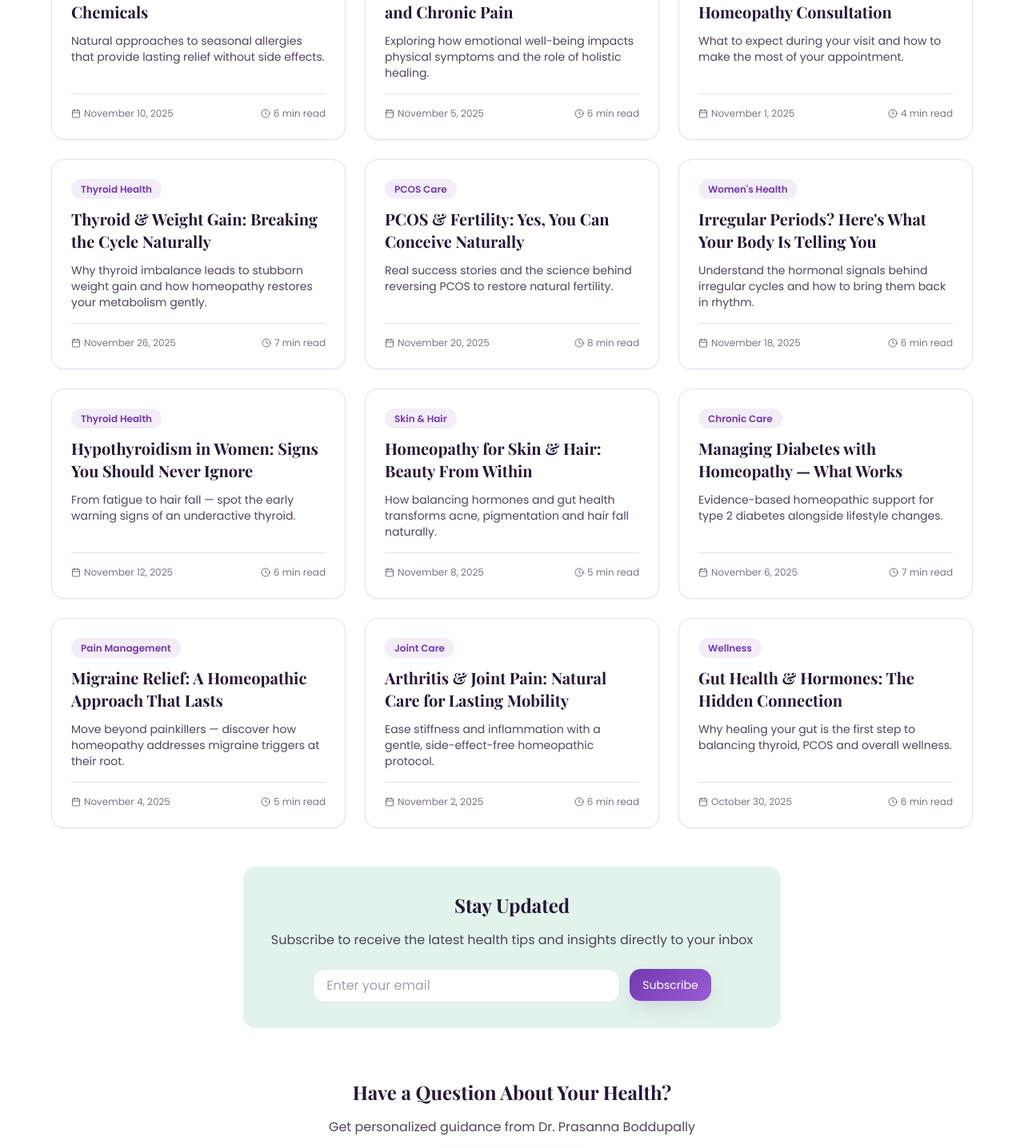
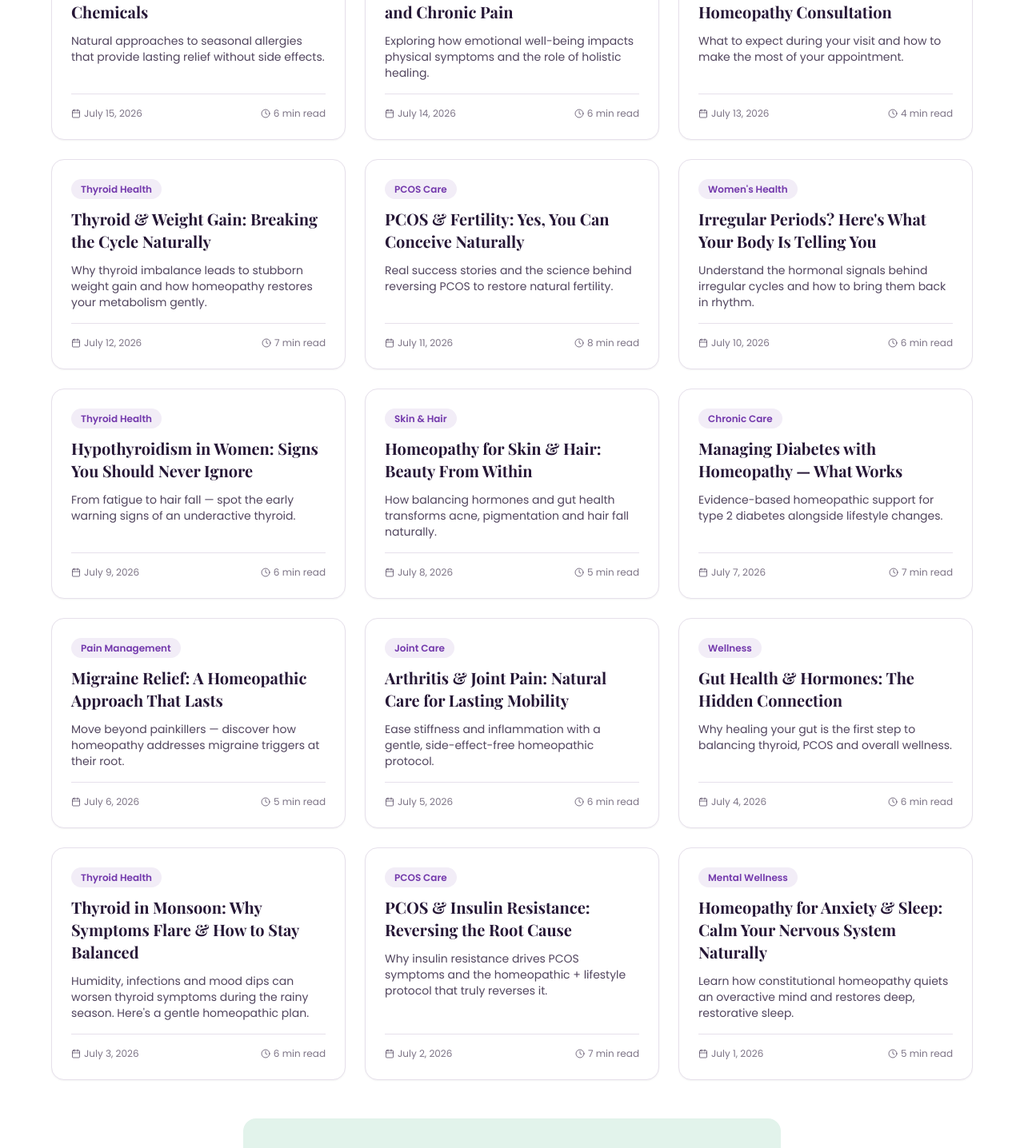
Before and after one commit to growbeyyond/sanjiva-content-kit, a React (Vite) app: page /blog in a window 1280 px wide. Shown: the part 820-2256 px from the top of the page at 80% size. Built offline with nearby package versions, Linux system fonts and the light colour scheme.

Commit message:
Changes
Co-authored-by: growbeyyond <201208131+growbeyyond@users.noreply.github.com>

```diff
--- a/src/pages/Blog.tsx
+++ b/src/pages/Blog.tsx
@@ -57,7 +57,7 @@ const Blog = () => {
     {
       title: "Is Homeopathy Really Slow? The Truth You Should Know",
       excerpt: "Debunking the most common myth about homeopathic treatment and understanding realistic healing timelines.",
-      date: "November 28, 2025",
+      date: "July 18, 2026",
       readTime: "5 min read",
       category: "Myths & Facts",
       slug: "is-homeopathy-slow-truth"
@@ -65,7 +65,7 @@ const Blog = () => {
     {
       title: "Foods That Help Balance Your Thyroid Naturally",
       excerpt: "Simple dietary changes that support thyroid function and complement homeopathic treatment.",
-      date: "November 22, 2025",
+      date: "July 17, 2026",
       readTime: "7 min read",
       category: "Thyroid Health",
       slug: "foods-balance-thyroid-naturally"
@@ -73,7 +73,7 @@ const Blog = () => {
     {
       title: "Understanding PCOD — A Homeopath's Perspective",
       excerpt: "What causes PCOD and how homeopathy addresses the root hormonal imbalances effectively.",
-      date: "November 15, 2025",
+      date: "July 16, 2026",
       readTime: "8 min read",
       category: "PCOS Care",
       slug: "understanding-pcod-homeopathy"
@@ -81,7 +81,7 @@ const Blog = () => {
     {
       title: "How to Manage Allergies Without Chemicals",
       excerpt: "Natural approaches to seasonal allergies that provide lasting relief without side effects.",
-      date: "November 10, 2025",
+      date: "July 15, 2026",
       readTime: "6 min read",
       category: "Respiratory Health",
       slug: "manage-allergies-naturally"
@@ -89,7 +89,7 @@ const Blog = () => {
     {
       title: "The Connection Between Stress and Chronic Pain",
       excerpt: "Exploring how emotional well-being impacts physical symptoms and the role of holistic healing.",
-      date: "November 5, 2025",
+      date: "July 14, 2026",
       readTime: "6 min read",
       category: "Pain Management",
       slug: "stress-chronic-pain-connection"
@@ -97,7 +97,7 @@ const Blog = () => {
     {
       title: "Preparing for Your First Homeopathy Consultation",
       excerpt: "What to expect during your visit and how to make the most of your appointment.",
-      date: "November 1, 2025",
+      date: "July 13, 2026",
       readTime: "4 min read",
       category: "Getting Started",
       slug: "first-homeopathy-consultation"
@@ -105,7 +105,7 @@ const Blog = () => {
     {
       title: "Thyroid & Weight Gain: Breaking the Cycle Naturally",
       excerpt: "Why thyroid imbalance leads to stubborn weight gain and how homeopathy restores your metabolism gently.",
-      date: "November 26, 2025",
+      date: "July 12, 2026",
       readTime: "7 min read",
       category: "Thyroid Health",
       slug: "thyroid-weight-gain-cycle"
@@ -113,7 +113,7 @@ const Blog = () => {
     {
       title: "PCOS & Fertility: Yes, You Can Conceive Naturally",
       excerpt: "Real success stories and the science behind reversing PCOS to restore natural fertility.",
-      date: "November 20, 2025",
+      date: "July 11, 2026",
       readTime: "8 min read",
       category: "PCOS Care",
       slug: "pcos-fertility-natural-conception"
@@ -121,7 +121,7 @@ const Blog = () => {
     {
       title: "Irregular Periods? Here's What Your Body Is Telling You",
       excerpt: "Understand the hormonal signals behind irregular cycles and how to bring them back in rhythm.",
-      date: "November 18, 2025",
+      date: "July 10, 2026",
       readTime: "6 min read",
       category: "Women's Health",
       slug: "irregular-periods-hormonal-signals"
@@ -129,7 +129,7 @@ const Blog = () => {
     {
       title: "Hypothyroidism in Women: Signs You Should Never Ignore",
       excerpt: "From fatigue to hair fall — spot the early warning signs of an underactive thyroid.",
-      date: "November 12, 2025",
+      date: "July 9, 2026",
       readTime: "6 min read",
       category: "Thyroid Health",
       slug: "hypothyroidism-women-warning-signs"
@@ -137,7 +137,7 @@ const Blog = () => {
     {
       title: "Homeopathy for Skin & Hair: Beauty From Within",
       excerpt: "How balancing hormones and gut health transforms acne, pigmentation and hair fall naturally.",
-      date: "November 8, 2025",
+      date: "July 8, 2026",
       readTime: "5 min read",
       category: "Skin & Hair",
       slug: "homeopathy-skin-hair-beauty"
@@ -145,7 +145,7 @@ const Blog = () => {
     {
       title: "Managing Diabetes with Homeopathy — What Works",
       excerpt: "Evidence-based homeopathic support for type 2 diabetes alongside lifestyle changes.",
-      date: "November 6, 2025",
+      date: "July 7, 2026",
       readTime: "7 min read",
       category: "Chronic Care",
       slug: "managing-diabetes-homeopathy"
@@ -153,7 +153,7 @@ const Blog = () => {
     {
       title: "Migraine Relief: A Homeopathic Approach That Lasts",
       excerpt: "Move beyond painkillers — discover how homeopathy addresses migraine triggers at their root.",
-      date: "November 4, 2025",
+      date: "July 6, 2026",
       readTime: "5 min read",
       category: "Pain Management",
       slug: "migraine-relief-homeopathy"
@@ -161,7 +161,7 @@ const Blog = () => {
     {
       title: "Arthritis & Joint Pain: Natural Care for Lasting Mobility",
       excerpt: "Ease stiffness and inflammation with a gentle, side-effect-free homeopathic protocol.",
-      date: "November 2, 2025",
+      date: "July 5, 2026",
       readTime: "6 min read",
       category: "Joint Care",
       slug: "arthritis-joint-pain-natural-care"
@@ -169,10 +169,34 @@ const Blog = () => {
     {
       title: "Gut Health & Hormones: The Hidden Connection",
       excerpt: "Why healing your gut is the first step to balancing thyroid, PCOS and overall wellness.",
-      date: "October 30, 2025",
+      date: "July 4, 2026",
       readTime: "6 min read",
       category: "Wellness",
       slug: "gut-health-hormones-connection"
+    },
+    {
+      title: "Thyroid in Monsoon: Why Symptoms Flare & How to Stay Balanced",
+      excerpt: "Humidity, infections and mood dips can worsen thyroid symptoms during the rainy season. Here's a gentle homeopathic plan.",
+      date: "July 3, 2026",
+      readTime: "6 min read",
+      category: "Thyroid Health",
+      slug: "thyroid-monsoon-symptoms"
+    },
+    {
+      title: "PCOS & Insulin Resistance: Reversing the Root Cause",
+      excerpt: "Why insulin resistance drives PCOS symptoms and the homeopathic + lifestyle protocol that truly reverses it.",
+      date: "July 2, 2026",
+      readTime: "7 min read",
+      category: "PCOS Care",
+      slug: "pcos-insulin-resistance-reversal"
+    },
+    {
+      title: "Homeopathy for Anxiety & Sleep: Calm Your Nervous System Naturally",
+      excerpt: "Learn how constitutional homeopathy quiets an overactive mind and restores deep, restorative sleep.",
+      date: "July 1, 2026",
+      readTime: "5 min read",
+      category: "Mental Wellness",
+      slug: "homeopathy-anxiety-sleep"
     }
   ];
 
```
